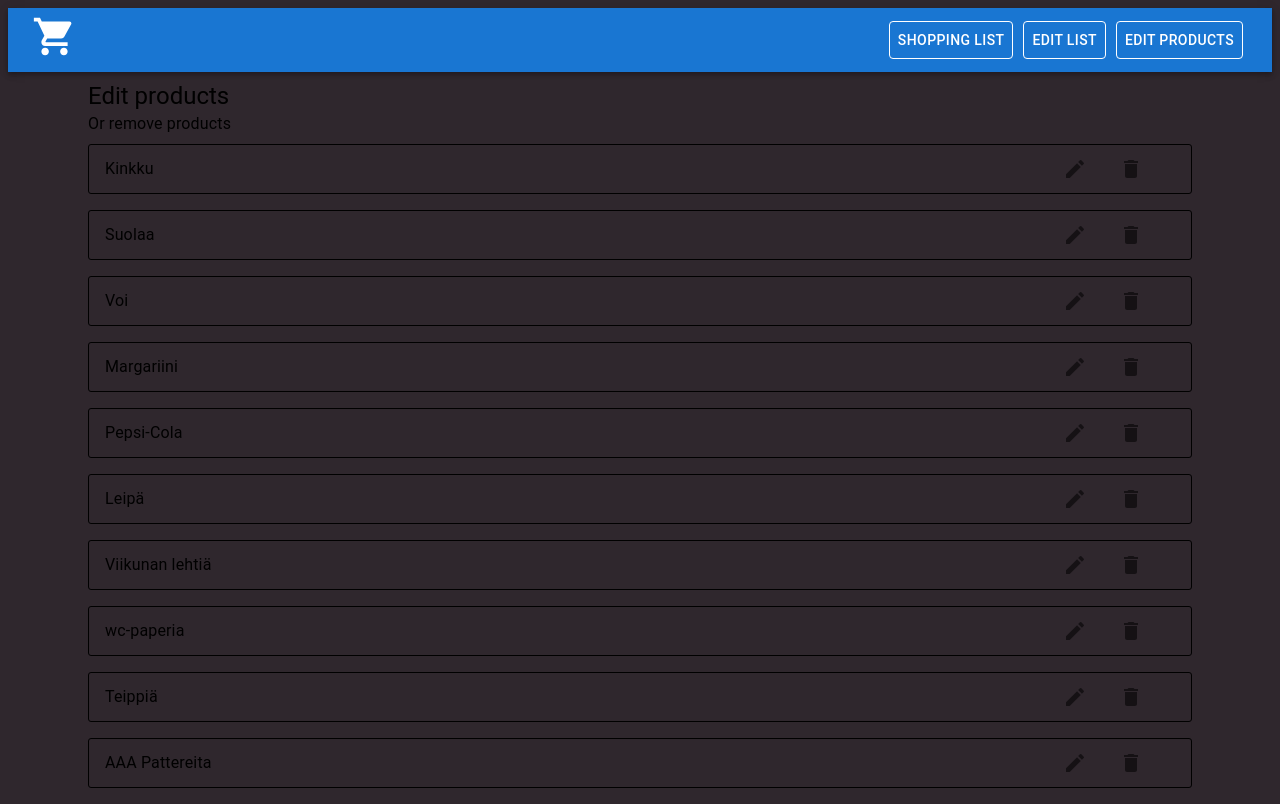
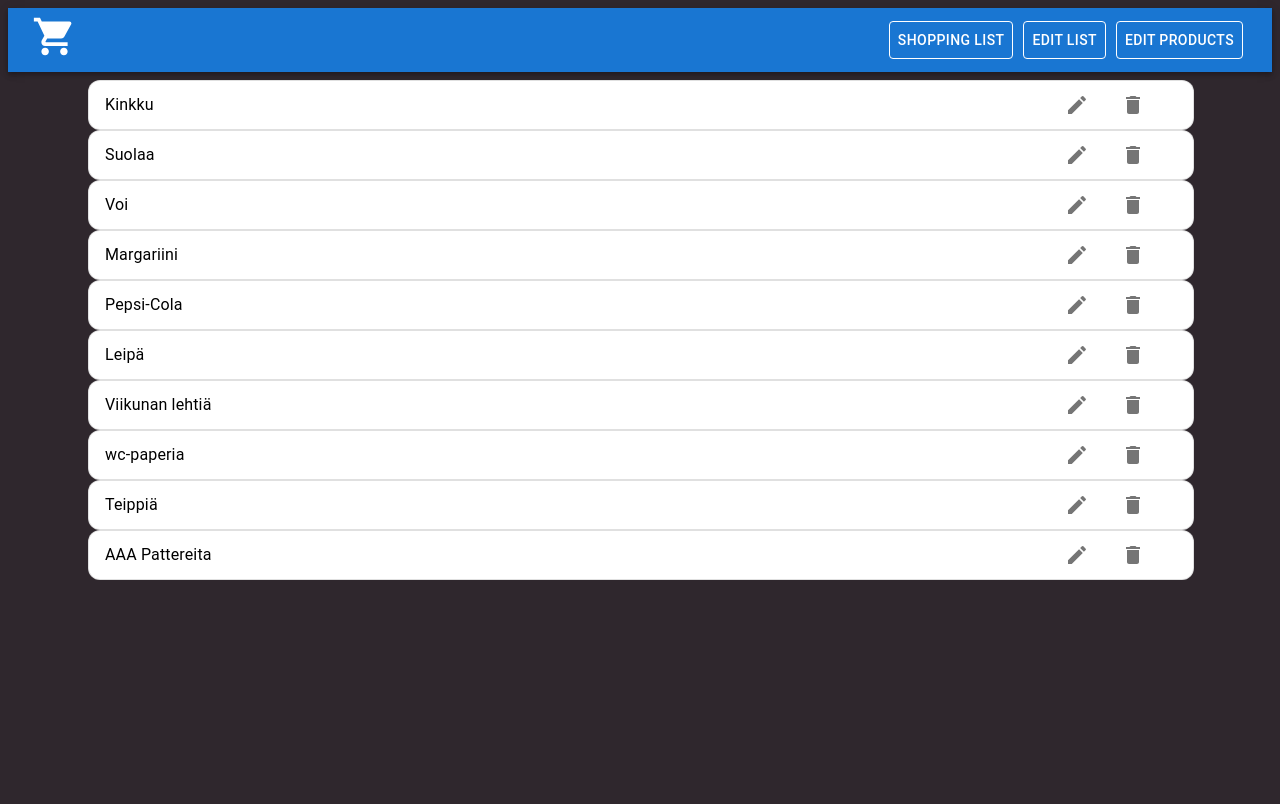
Before and after one commit to mikagitti/shoppinglist-app, a Next.js app: page / in a window 1280 px wide. Both pictures are taken after a click on the button "EDIT PRODUCTS". Built offline with nearby package versions, Linux system fonts and the light colour scheme.

Commit message:
Product list items to own component

```diff
--- a/src/Containers/ProductList/EditProductComponent.tsx
+++ b/src/Containers/ProductList/EditProductComponent.tsx
@@ -58,9 +58,6 @@ export default function EditProductComponent( {onClose, productId} : CurrentComp
               </CardContent>
             </Card>
           </Grid>
-          <Grid item xs={8} >
-            <Item>aa</Item>
-          </Grid>
       </Grid>
 
     )
--- a/src/Containers/ProductList/ProductEditingListComponent.tsx
+++ b/src/Containers/ProductList/ProductEditingListComponent.tsx
@@ -6,16 +6,10 @@ import DeleteIcon from '@mui/icons-material/Delete';
 import ModeEditOutlineIcon from '@mui/icons-material/ModeEditOutline';
 import { useContext, useRef, useState } from "react"
 import EditProductComponent from "./EditProductComponent";
+import ProductEditingListItem from "./ProductEditingListItem";
 
 
-const style = {
-    py: 0,
-    width: '100%',
-    borderRadius: 3,
-    border: '1px solid',
-    borderColor: 'divider',
-    backgroundColor: 'background.paper'
-};
+
 
 export default function ProductEditingComponent() {
 
@@ -26,53 +20,19 @@ export default function ProductEditingComponent() {
 
     const [chosenProductId, setChosenProductId] = useState<number>(0);
 
-    function editProduct(productId: number): void {
-        setChosenProductId(productId)
-        setShowEditProductComponent(true);
-    }
-
-    function deleteFromProductList(productId: number): void {
-        deleteProductFromProductList(productId);
-        deleteProductFromShoppingList(productId);
-    }
-
-    const SetHeaderText = () => {
-        return (
-            <>
-                <Typography variant="h5">
-                    Edit products
-                </Typography>
-
-                <Typography variant="body1">
-                    Or remove products
-                </Typography>
-
-            </>
-        )
-    }
 
     return (
     <>
         {
-            showEditProductComponent ===false && <SetHeaderText />
-        }
-        {
             showEditProductComponent === true ?
                 <EditProductComponent onClose={() => setShowEditProductComponent(false)} productId = {chosenProductId} /> :
                 productList.map( (x, index) => (
-                    <List key={index} >
-                        <ListItem style={style}>
-                            <ListItemText primary={x.productName} />
-
-                            <ListItemIcon onClick={() => editProduct(x.id)}>
-                                <ModeEditOutlineIcon/>
-                            </ListItemIcon>
-
-                            <ListItemIcon onClick={() => deleteFromProductList(x.id)}>
-                                <DeleteIcon/>
-                            </ListItemIcon>
-                        </ListItem>
-                    </List>
+                    <div key={index}>
+                        <ProductEditingListItem
+                                product={x}
+                                setChosenProductId={() => setChosenProductId}
+                                setShowEditProductComponent={() => setShowEditProductComponent(true)}/>
+                    </div>
                 ))
 
 
--- /dev/null
+++ b/src/Containers/ProductList/ProductEditingListItem.tsx
@@ -0,0 +1,57 @@
+import { List, ListItem, ListItemIcon, ListItemText } from "@mui/material";
+import DeleteIcon from '@mui/icons-material/Delete';
+import ModeEditOutlineIcon from '@mui/icons-material/ModeEditOutline';
+import ProductListContext, { ProductListType } from "@/Context/ProductList/ProductListContext";
+import { useContext } from "react";
+import ShoppingListContext from "@/Context/ShoppingList/ShoppingListContext";
+
+const style = {
+    py: 0,
+    width: '100%',
+    borderRadius: 3,
+    border: '1px solid',
+    borderColor: 'divider',
+    backgroundColor: 'background.paper'
+};
+
+type ProductItemProps = {
+    product: ProductListType;
+    setChosenProductId: (productId: number) => void;
+    setShowEditProductComponent: () => void;
+}
+
+export default function ProductEditingListItem({product, setChosenProductId, setShowEditProductComponent} : ProductItemProps) {
+
+    const {deleteProductFromProductList} = useContext(ProductListContext);
+    const {deleteProductFromShoppingList} = useContext(ShoppingListContext);
+
+    function editProduct(productId: number): void {
+        setShowEditProductComponent();
+        setChosenProductId(productId);
+    }
+
+    function deleteFromProductList(productId: number): void {
+        deleteProductFromProductList(productId);
+        deleteProductFromShoppingList(productId);
+    }
+
+    return (
+
+        <List sx={style} >
+            <ListItem>
+
+                <ListItemText primary={product.productName} />
+
+                <ListItemIcon onClick={() => editProduct(product.id)}>
+                    <ModeEditOutlineIcon/>
+                </ListItemIcon>
+
+                <ListItemIcon onClick={() => deleteFromProductList(product.id)}>
+                    <DeleteIcon/>
+                </ListItemIcon>
+
+            </ListItem>
+        </List>
+
+    )
+}
--- a/src/Containers/ProductList/ProductListComponent.tsx
+++ b/src/Containers/ProductList/ProductListComponent.tsx
@@ -1,11 +1,10 @@
 
 import React, { useContext } from 'react';
-
 import { Typography } from '@mui/material';
 import ProductListContext from '../../Context/ProductList/ProductListContext';
 import ProductListItem from './ProductListItem';
 
-const style = {listStyleType:'none', margin: '10px' }
+const style = {margin: '10px'}
 
 export default function ProductListComponent () {
 
@@ -14,6 +13,7 @@ export default function ProductListComponent () {
     return (
     <>
     <div>
+
         <Typography variant="h5">
             Product List
         </Typography>
--- a/src/Containers/ShoppingList/ShoppingListComponent.tsx
+++ b/src/Containers/ShoppingList/ShoppingListComponent.tsx
@@ -5,7 +5,7 @@ import ShoppingListItemComponent from "./ShoppingListItemComponent";
 import { Button, Divider, Typography } from "@mui/material";
 
 
-const style = {listStyleType:'none', margin: '10px' }
+const style = {margin: '10px'}
 
 export default function ShoppinListComponent() {
 
--- a/src/Containers/ShoppingList/ShoppingListItemComponent.tsx
+++ b/src/Containers/ShoppingList/ShoppingListItemComponent.tsx
@@ -30,7 +30,7 @@ export default function ShoppingListItemComponent({item} : ShoppingListItemProps
         <List sx={style}>
             <ListItem onClick={updateBothLists}>
                 <ListItemText>
-                    {item.productName}
+                    <ListItemText primary={item.productName} />
                 </ListItemText>
             </ListItem>
         </List>
```
